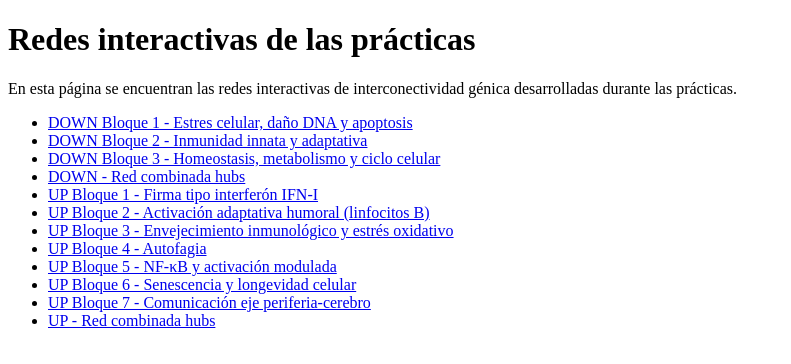
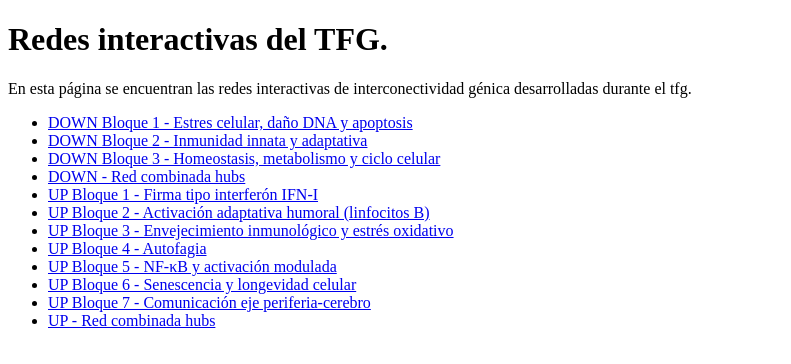
Before and after one commit to lopez146513/practicas-redes, a plain HTML site: page index.html in a window 1280 px wide. Shown: the whole page, without its empty margins (0-791 px from the left). Drawn offline with Linux system fonts and the light colour scheme.

Commit message:
Update index.html

```diff
--- a/index.html
+++ b/index.html
@@ -7,11 +7,11 @@
 
 <body>
 
-  <h1>Redes interactivas de las prácticas</h1>
+  <h1>Redes interactivas del TFG.</h1>
 
   <p>
     En esta página se encuentran las redes interactivas de interconectividad génica
-    desarrolladas durante las prácticas.
+    desarrolladas durante el tfg.
   </p>
 
   <ul>
```
